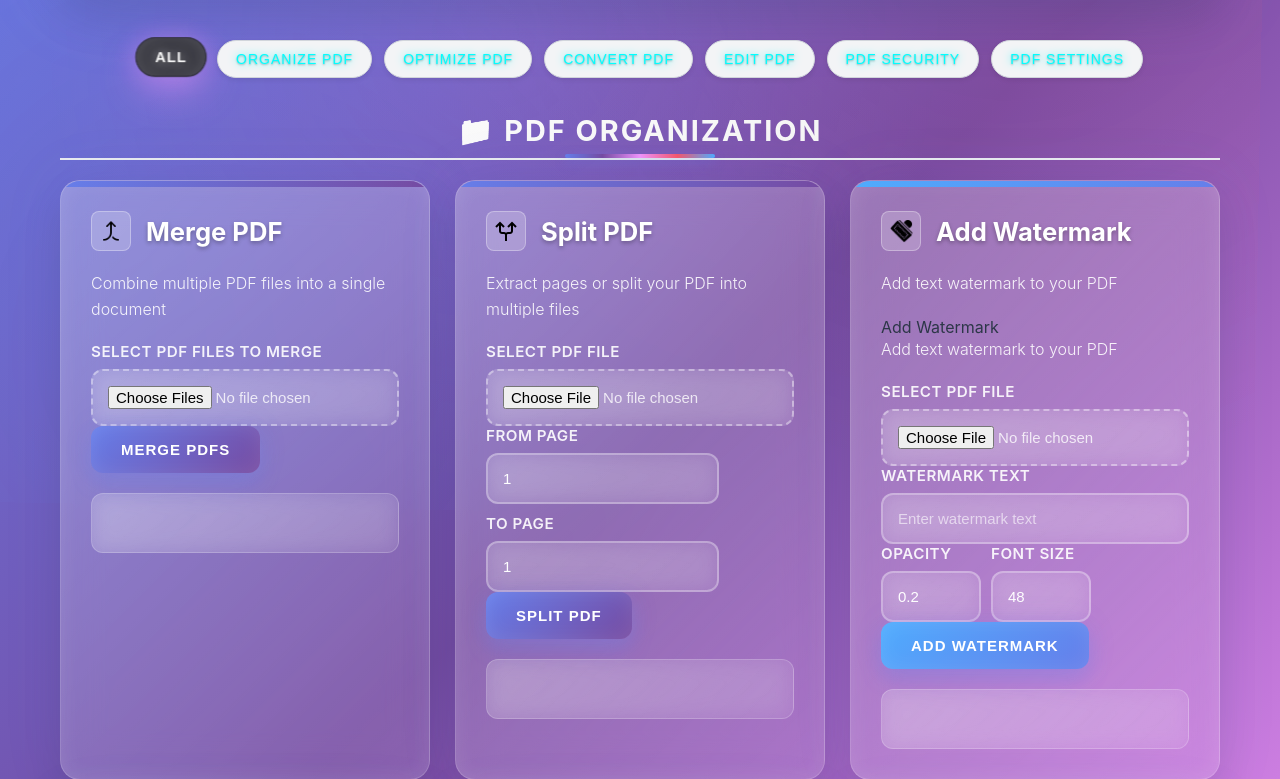
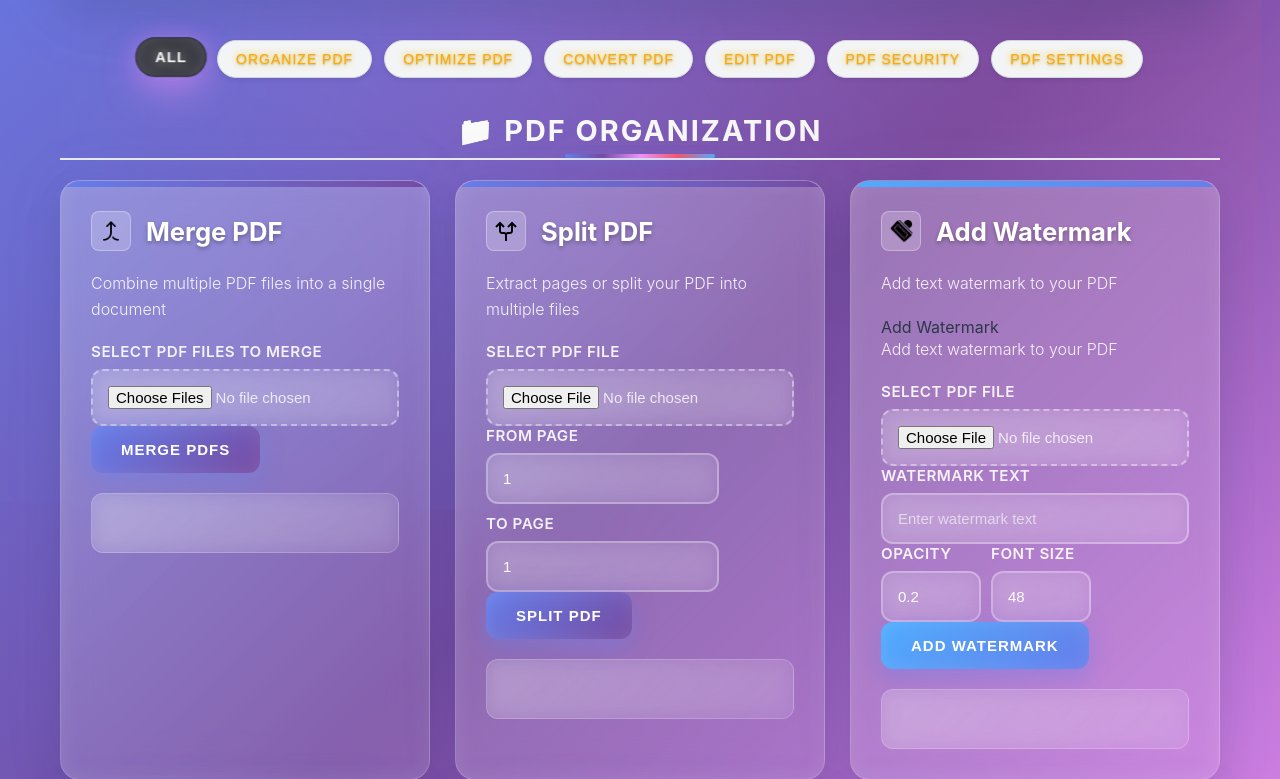
Before and after one commit to Ammar1042005/new00, a Flask app: page / in a window 1280 px wide. Shown: the part 267-1046 px from the top of the page. Run offline with Flask 3, Linux system fonts and the light colour scheme; some libraries are stand-ins or nearby versions.

Commit message:
text improved

```diff
--- a/pdfcpy/static/css/style.css
+++ b/pdfcpy/static/css/style.css
@@ -121,13 +121,13 @@ header p {
     transition: all 0.4s cubic-bezier(0.175, 0.885, 0.32, 1.275);
     position: relative;
     overflow: hidden;
-    color: #00ffff;
+    color: #ffaa00;
     text-transform: uppercase;
     letter-spacing: 1px;
     box-shadow:
         0 8px 20px rgba(102, 126, 234, 0.3),
         inset 0 0 15px rgba(255, 255, 255, 0.1);
-    text-shadow: 0 0 8px rgba(0, 255, 255, 0.8), 0 1px 2px rgba(0, 0, 0, 0.3);
+    text-shadow: 0 0 8px rgba(255, 196, 0), 0 1px 2px rgba(0, 0, 0, 0.3);
 }
 
 .filter-pill::before {
@@ -144,12 +144,12 @@ header p {
 .filter-pill:hover {
     background: linear-gradient(135deg, rgba(102, 126, 234, 0.8), rgba(118, 75, 162, 0.8));
     border-color: rgba(255, 255, 255, 0.8);
-    color: #00ffff;
+    color: #ffaa00;
     transform: translateY(-3px) scale(1.05);
     box-shadow:
         0 12px 30px rgba(102, 126, 234, 0.4),
         inset 0 0 20px rgba(255, 255, 255, 0.15);
-    text-shadow: 0 0 12px rgba(0, 255, 255, 1), 0 1px 3px rgba(0, 0, 0, 0.4);
+    text-shadow: 0 0 12px rgb(255, 196, 0), 0 1px 3px rgba(0, 0, 0, 0.4);
 }
 
 .filter-pill:hover::before {
```
